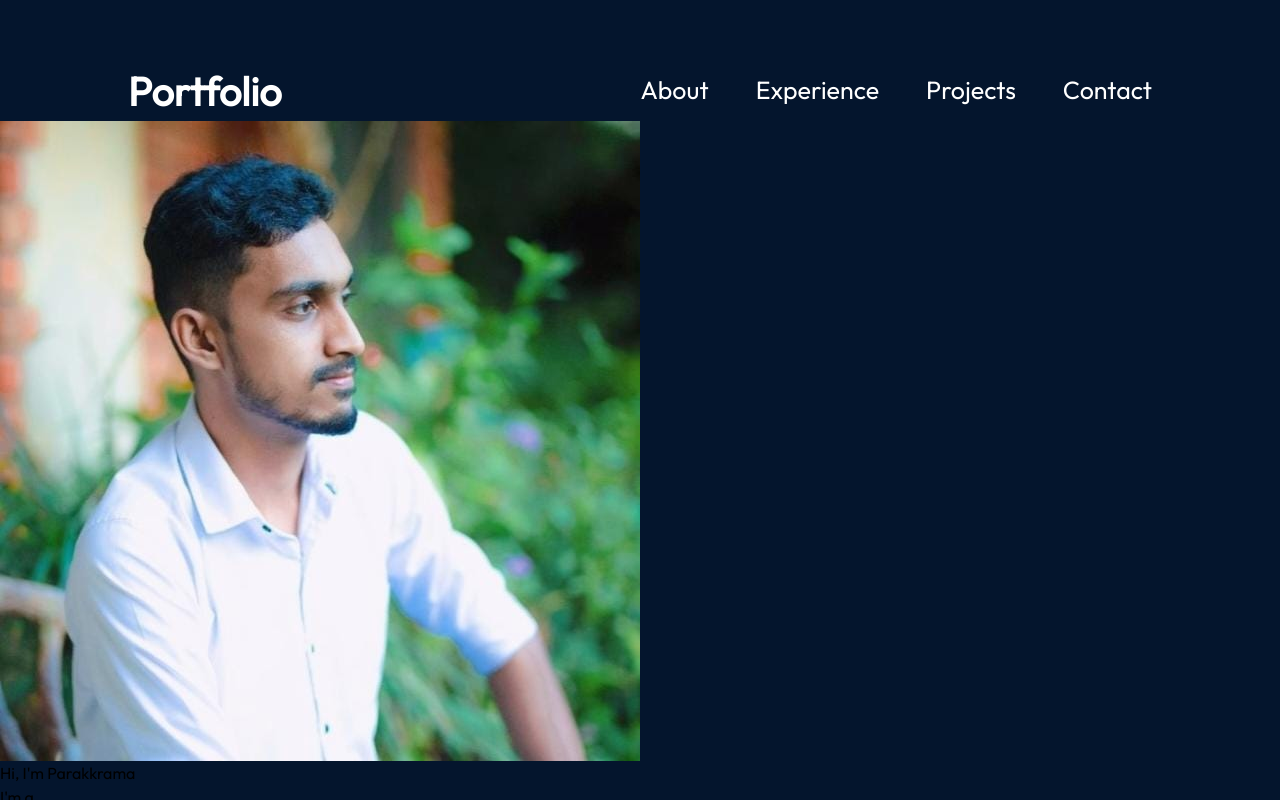
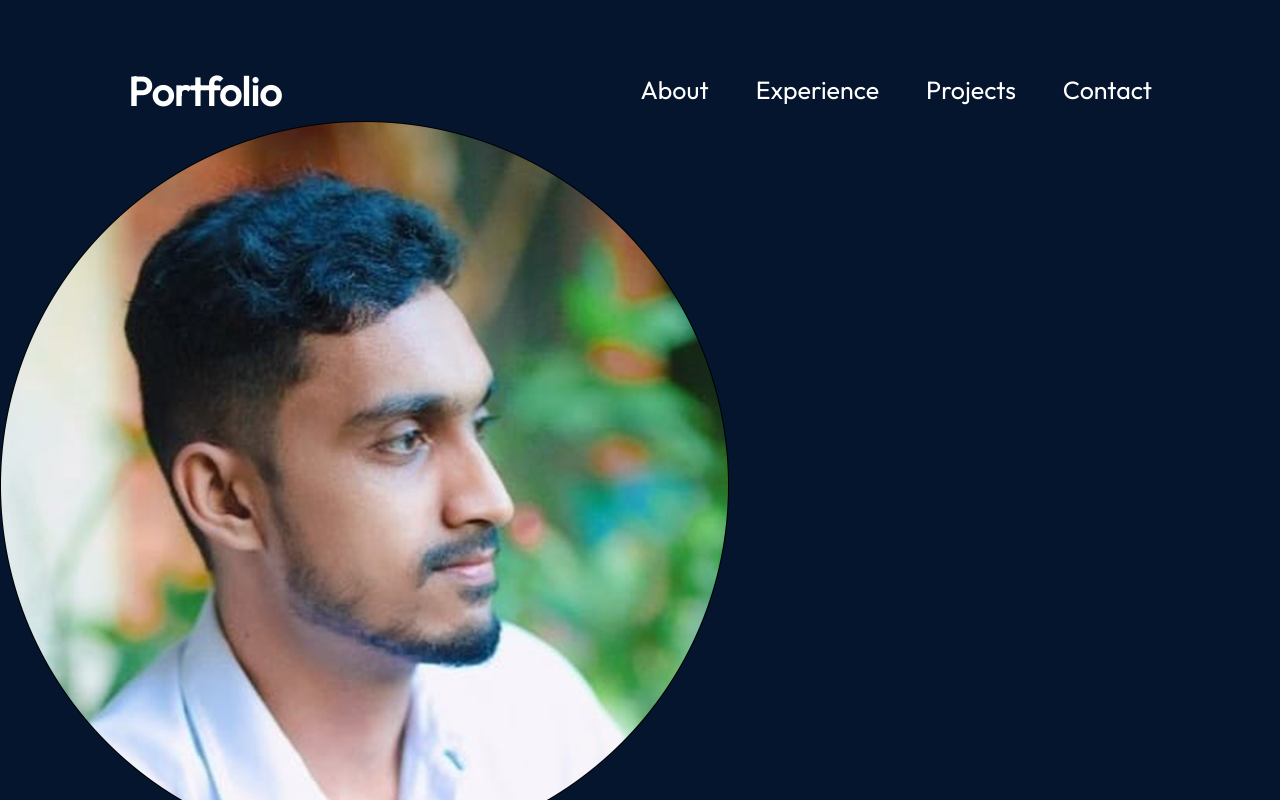
Before and after one commit to Parakkrama24/Porfilio, a React (Vite) app: page / in a window 1280 px wide. Shown: the top 800 px of the page. Built offline with nearby package versions, Linux system fonts and the light colour scheme.

Commit message:
update hero image

```diff
--- a/src/components/Hero/Hero.jsx
+++ b/src/components/Hero/Hero.jsx
@@ -20,7 +20,7 @@ export const Hero = () => {
       {/* Hero Image */}
       <div className="flex items-center justify-center mb-8 md:w-1/2 md:mb-3">
         <img
-          src={getImageUrl("hero/hero.jpg")}
+          src={getImageUrl("hero/heroImage.png")}
           alt="Hero image of me"
           className="object-cover w-40 h-40 rounded-full md:w-60 md:h-60 lg:w-72 lg:h-72"
         />
```
